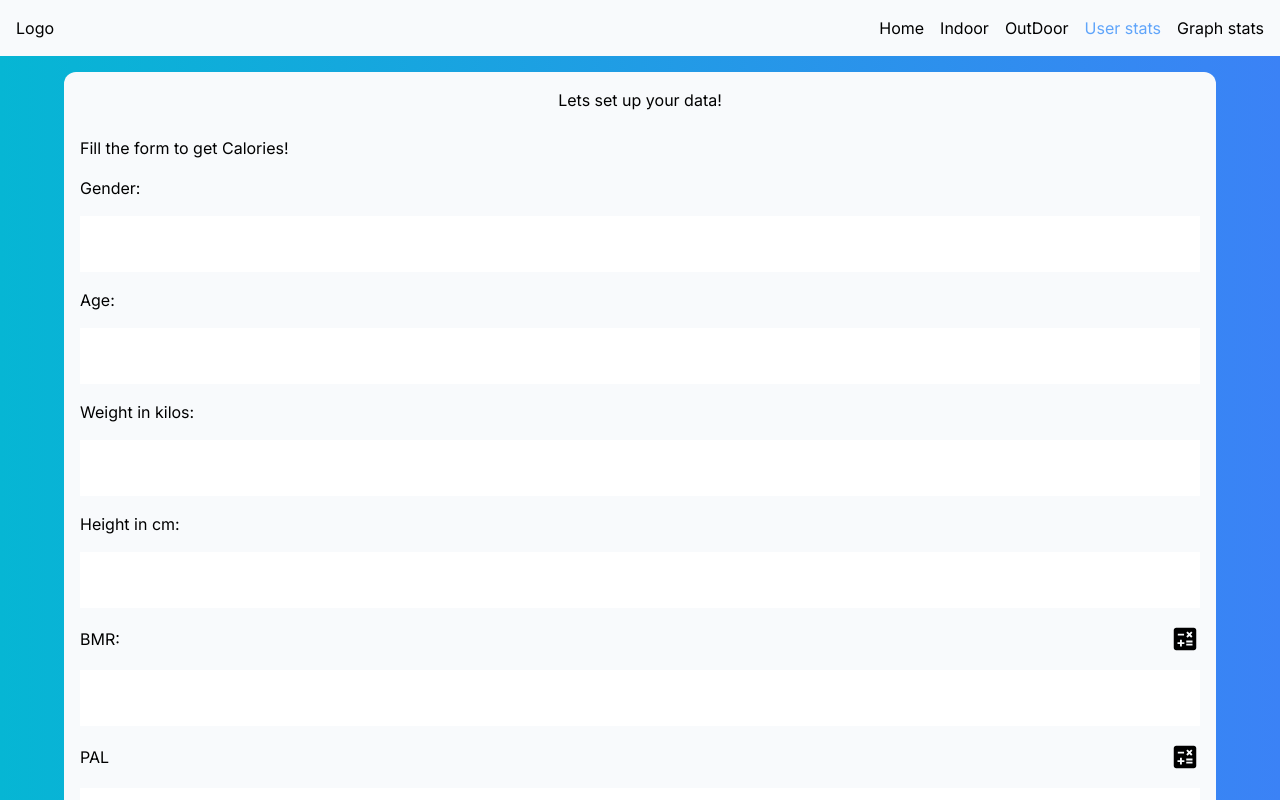
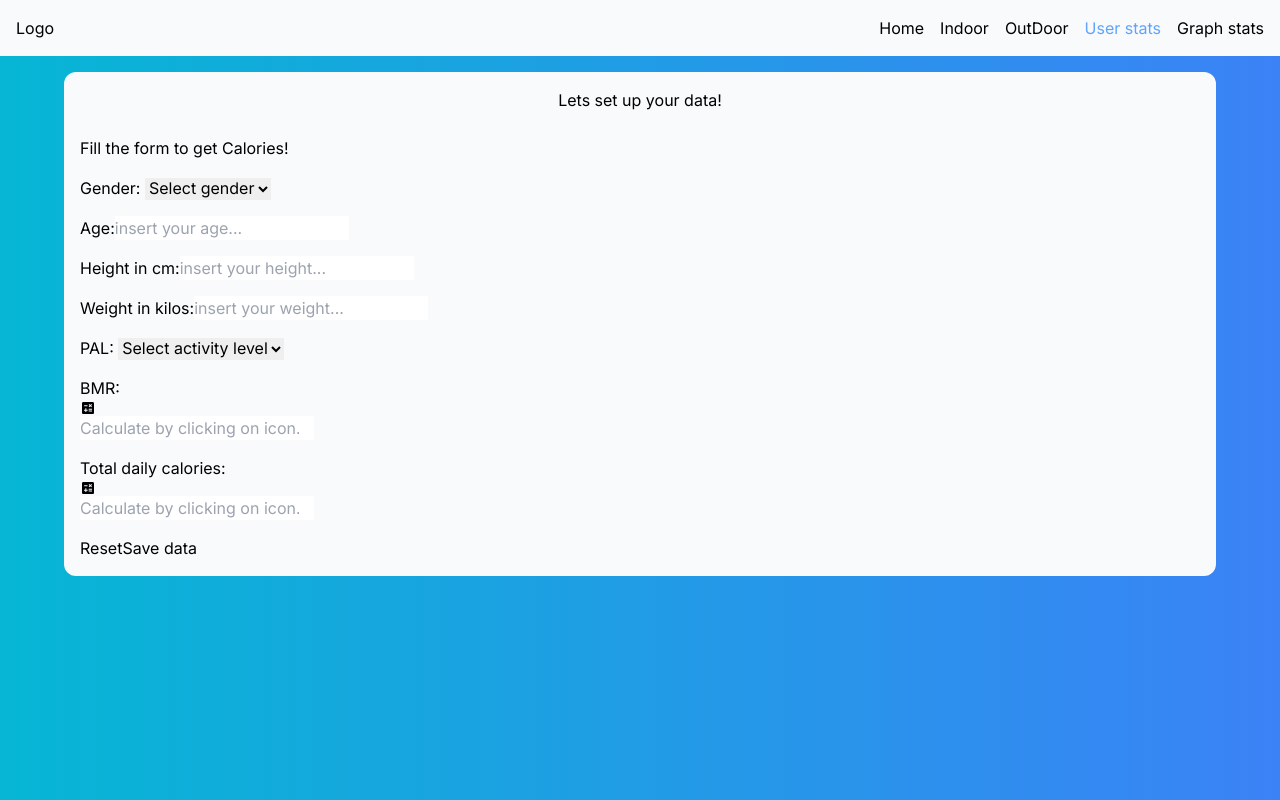
Before and after one commit to YiPei1994/wemove, a Next.js app: page /user in a window 1280 px wide. Shown: the top 800 px of the page. Built offline with nearby package versions, Linux system fonts and the light colour scheme.

Commit message:
add - zod and react hook from

```diff
--- a/components/FormRow.tsx
+++ /dev/null
@@ -1,33 +0,0 @@
-"use client";
-
-import React, { type ReactNode, type ComponentPropsWithoutRef } from "react";
-import { useForm } from "react-hook-form";
-
-type InputProps = {
-  name: string;
-  type: string;
-  children: ReactNode;
-} & ComponentPropsWithoutRef<"input">;
-
-export default function FormRow({
-  name,
-  type,
-  children,
-  ...props
-}: InputProps) {
-  const { register } = useForm();
-  return (
-    <div className="w-full  flex flex-col gap-4">
-      <label className="flex justify-between items-center" htmlFor={name}>
-        {children}{" "}
-      </label>
-      <input
-        className="p-4"
-        id={name}
-        type={type}
-        {...register(name, { required: true })}
-        {...props}
-      />
-    </div>
-  );
-}
--- a/components/user/UserForm.tsx
+++ b/components/user/UserForm.tsx
@@ -1,48 +1,113 @@
 "use client";
 
-import React from "react";
-import FormRow from "../FormRow";
 import { MdCalculate } from "react-icons/md";
 import { useForm } from "react-hook-form";
 
+import { zodResolver } from "@hookform/resolvers/zod";
+import { UserDataSchema, userDataSchema } from "@/lib/userType";
+
 function UserForm() {
-  const { handleSubmit, reset, formState } = useForm();
+  const {
+    register,
+    handleSubmit,
+    formState: { errors, isSubmitting },
+  } = useForm<UserDataSchema>({ resolver: zodResolver(userDataSchema) });
+
+  function onSubmit(data: UserDataSchema) {
+    console.log(data);
+  }
   return (
     <div className="bg-slate-50 my-4 h-auto w-[90%] mx-auto rounded-xl p-4 flex flex-col gap-6">
       <header className="text-center w-auto">Lets set up your data!</header>
       <div className="flex flex-col gap-4">
         <p>Fill the form to get Calories!</p>
-        <form className="flex flex-col gap-4">
-          <FormRow name="gender" type="text">
-            Gender:
-          </FormRow>
-          <FormRow name="age" type="number">
-            Age:
-          </FormRow>
-          <FormRow name="weight" type="number">
-            Weight in kilos:
-          </FormRow>
-          <FormRow name="height" type="number">
-            Height in cm:
-          </FormRow>
-          <FormRow name="BMR" type="number">
-            BMR:
-            <button>
-              <MdCalculate className="text-3xl" />
+        <form className="flex flex-col gap-4" onSubmit={handleSubmit(onSubmit)}>
+          <div>
+            <label htmlFor="gender">Gender: </label>
+
+            <select id="gender" {...register("gender")}>
+              <option value="">Select gender</option>
+              <option value="male">Male</option>
+              <option value="female">Female</option>
+            </select>
+            {errors.gender && <p>{`${errors.gender.message}`} </p>}
+          </div>
+          <div>
+            <label htmlFor="age">Age:</label>
+            <input
+              id="age"
+              type="number"
+              placeholder="insert your age..."
+              {...register("age")}
+            />
+            {errors.age && <p>{`${errors.age.message}`} </p>}
+          </div>
+          <div>
+            <label htmlFor="height">Height in cm:</label>
+            <input
+              id="height"
+              type="number"
+              placeholder="insert your height..."
+              {...register("height")}
+            />
+            {errors.height && <p>{`${errors.height.message}`} </p>}
+          </div>
+          <div>
+            <label htmlFor="weight">Weight in kilos:</label>
+            <input
+              id="weight"
+              type="number"
+              placeholder="insert your weight..."
+              {...register("weight")}
+            />
+            {errors.weight && <p>{`${errors.weight.message}`} </p>}
+          </div>
+          <div>
+            <label htmlFor="pal">PAL: </label>
+
+            <select id="pal" {...register("pal")}>
+              <option value="">Select activity level</option>
+              <option value={1.2}>Less active</option>
+              <option value={1.6}>Moderate active</option>
+              <option value={2.2}>Highly active</option>
+            </select>
+            {errors.pal && <p>{`${errors.pal.message}`} </p>}
+          </div>
+          <div>
+            <div>
+              <label htmlFor="bmr">BMR:</label>
+              <MdCalculate />
+            </div>
+            <input
+              id="bmr"
+              type="number"
+              placeholder="Calculate by clicking on icon..."
+              {...register("bmr")}
+            />
+            {errors.bmr && <p>{`${errors.bmr.message}`} </p>}
+          </div>
+
+          <div>
+            <div>
+              <label htmlFor="calories">Total daily calories:</label>
+              <MdCalculate />
+            </div>
+            <input
+              id="calories"
+              type="number"
+              placeholder="Calculate by clicking on icon..."
+              {...register("calories")}
+            />
+            {errors.calories && <p>{`${errors.calories.message}`} </p>}
+          </div>
+          <div>
+            <button disabled={isSubmitting} type="reset">
+              Reset
             </button>
-          </FormRow>
-          <FormRow name="PAL" type="number">
-            PAL
-            <button>
-              <MdCalculate className="text-3xl" />
+            <button disabled={isSubmitting} type="submit">
+              Save data
             </button>
-          </FormRow>
-          <FormRow name="calories" type="number">
-            Daily max calories:
-            <button>
-              <MdCalculate className="text-3xl" />
-            </button>
-          </FormRow>
+          </div>
         </form>
       </div>
     </div>
--- /dev/null
+++ b/lib/userType.ts
@@ -0,0 +1,13 @@
+import { z } from "zod";
+
+const genderSchema = z.enum(["male", "female"]);
+export const userDataSchema = z.object({
+  gender: genderSchema,
+  age: z.coerce.number().min(1, { message: "This is required" }),
+  height: z.coerce.number().min(1, { message: "This is required" }),
+  weight: z.coerce.number().min(1, { message: "This is required" }),
+  pal: z.coerce.number().min(1, { message: "This is required" }),
+  bmr: z.coerce.number().min(1, { message: "This is required" }),
+  calories: z.coerce.number().min(1, { message: "This is required" }),
+});
+export type UserDataSchema = z.infer<typeof userDataSchema>;
--- a/package.json
+++ b/package.json
@@ -9,13 +9,15 @@
     "lint": "next lint"
   },
   "dependencies": {
+    "@hookform/resolvers": "^3.3.4",
     "@supabase/supabase-js": "^2.39.3",
     "@tanstack/react-query": "^5.18.0",
     "next": "14.1.0",
     "react": "^18",
     "react-dom": "^18",
     "react-hook-form": "^7.50.0",
-    "react-icons": "^5.0.1"
+    "react-icons": "^5.0.1",
+    "zod": "^3.22.4"
   },
   "devDependencies": {
     "@tanstack/eslint-plugin-query": "^5.18.0",
```
Also changed, not shown: 1 other file (tests, documents, lock files or other folders).
